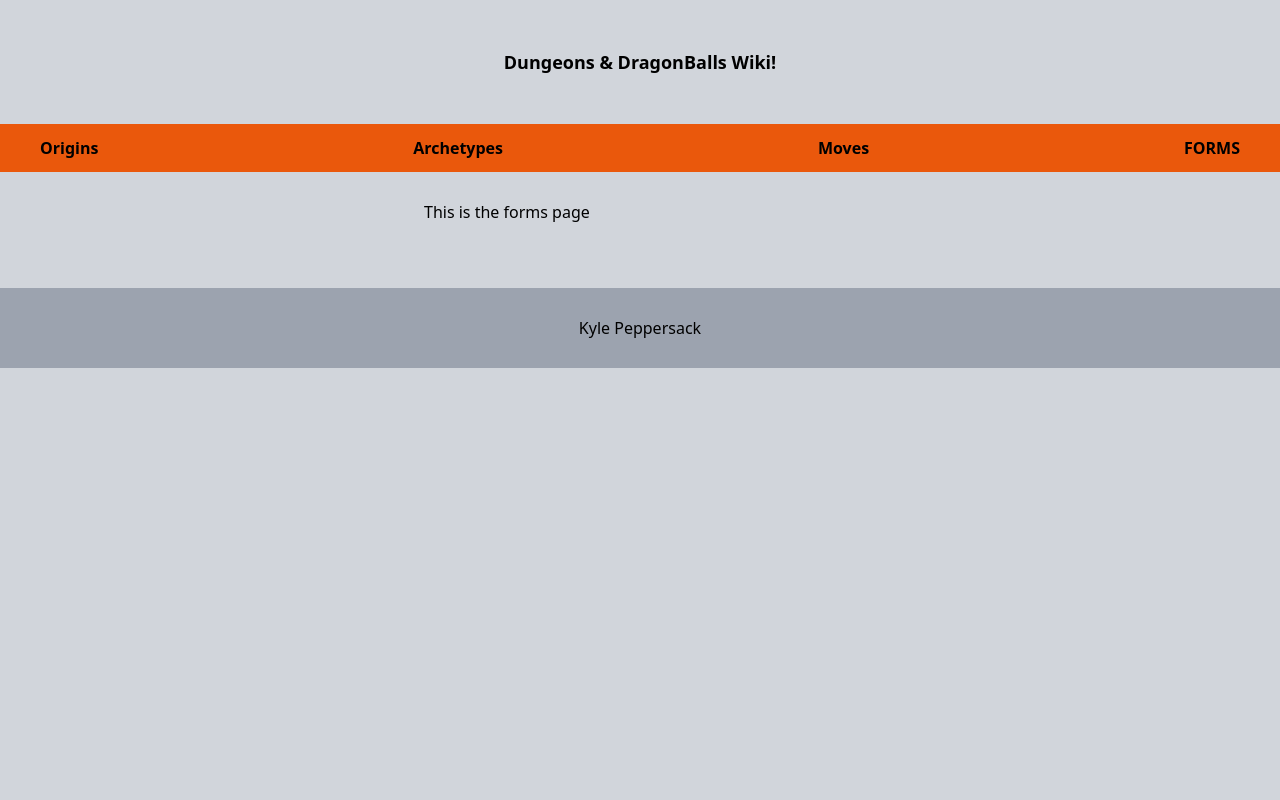
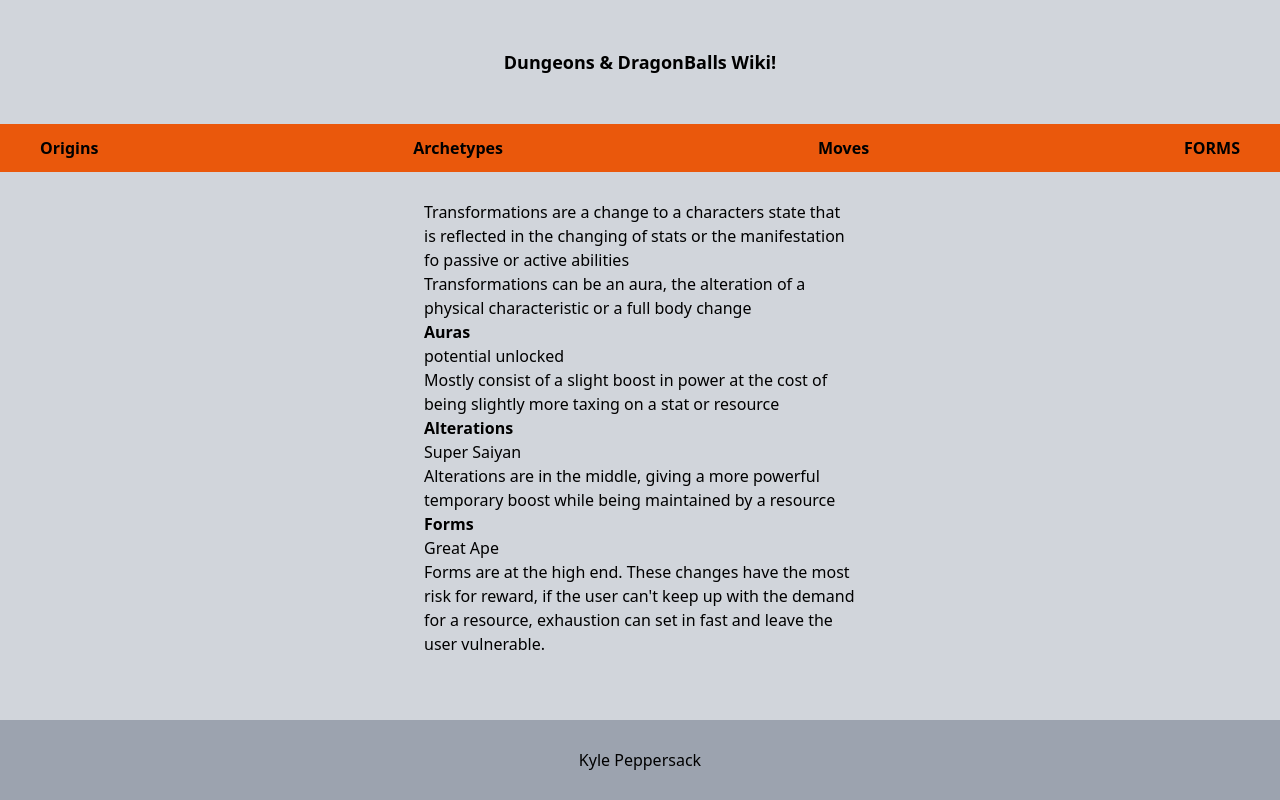
Before and after one commit to KylePep/ddbwiki, a Next.js app: page /forms in a window 1280 px wide. Built offline with nearby package versions, Linux system fonts and the light colour scheme.

Commit message:
Added content to forms page

```diff
--- a/app/forms/page.tsx
+++ b/app/forms/page.tsx
@@ -6,7 +6,17 @@ export default function formPage() {
   return (
     <main>
       <div>
-        This is the forms page
+        <h1>Transformations are a change to a characters state that is reflected in the changing of stats or the manifestation fo passive or active abilities</h1>
+        <div>Transformations can be an aura, the alteration of a physical characteristic or a full body change</div>
+        <h2 className='font-bold'>Auras</h2>
+        <p>potential unlocked</p>
+        <p>Mostly consist of a slight boost in power at the cost of being slightly more taxing on a stat or resource</p>
+        <h2 className='font-bold'>Alterations</h2>
+        <p>Super Saiyan</p>
+        <p>Alterations are in the middle, giving a more powerful temporary boost while being maintained by a resource</p>
+        <h2 className='font-bold'>Forms</h2>
+        <p>Great Ape</p>
+        <p>Forms are at the high end. These changes have the most risk for reward, if the user {`can't`} keep up with the demand for a resource, exhaustion can set in fast and leave the user vulnerable.</p>
       </div>
     </main>
   )
```
Also changed, not shown: app/archetypes/page.tsx (+4 -4 lines).
